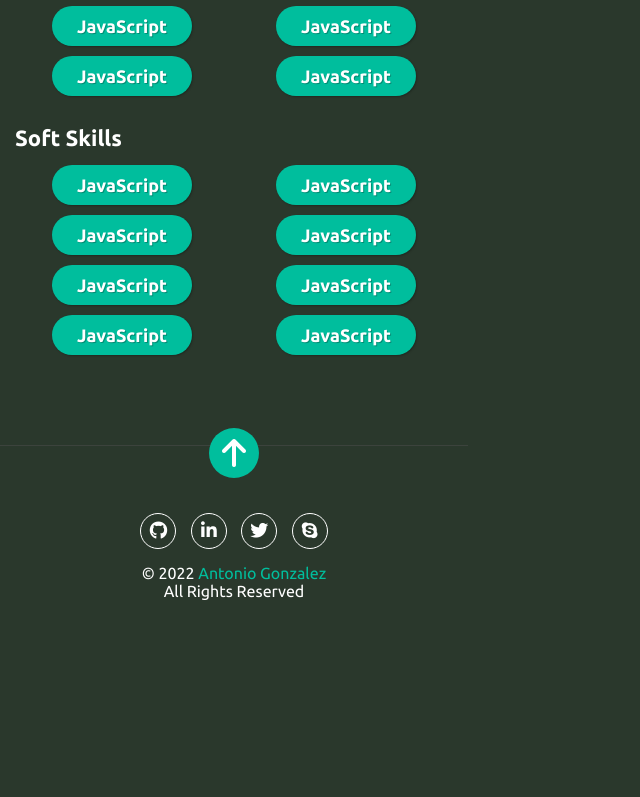
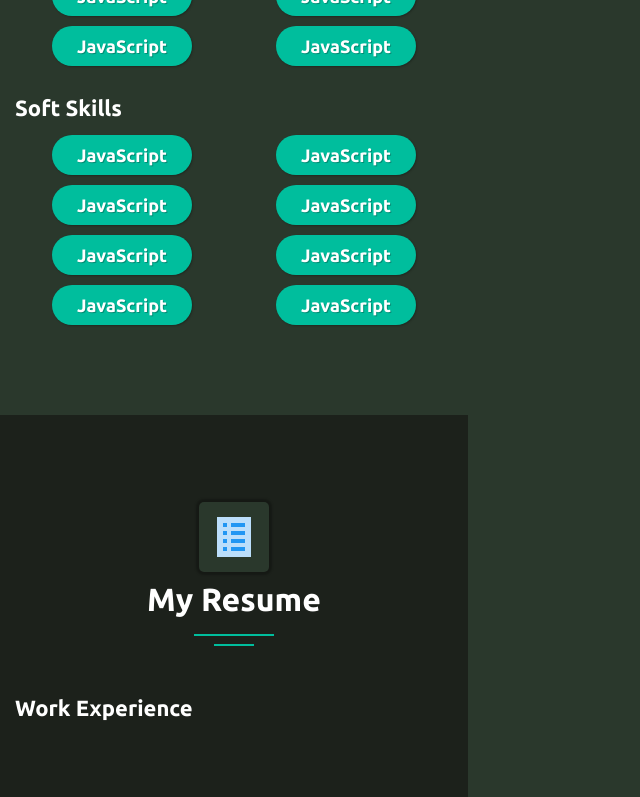
Before and after one commit to agonzalezf87/agonzalezf87.dev, a React (Vite) app: page / in a window 1280 px wide. Shown: the part 2000-2797 px from the top of the page, without its empty margins (0-640 px from the left). Before the commit the page ends 2617 px from the top, so only its background shows below. Built offline with nearby package versions, Linux system fonts and the light colour scheme.

Commit message:
Added layout for Resume section.

```diff
--- a/src/components/About/index.jsx
+++ b/src/components/About/index.jsx
@@ -21,7 +21,7 @@ const About = () => {
     <section className="About" id="About">
       <SectionTitle
         text={language === "en" ? "About Me" : "Acerca de Mí"}
-        icon='info'
+        icon='inf'
         variant={false}
       />
       <div className="section__row">
@@ -35,7 +35,7 @@ const About = () => {
               <div>{language === 'en' ? 'Phone' : 'Teléfono'}</div>
               <div>{language === 'en' ? 'E-Mail' : 'Correo-e'}</div>
               <div>{language === 'en' ? 'Address' : 'Dirección'}</div>
-              <div>{language === 'en' ? 'Job Satus' : 'Dis. Laboral'}</div>
+              <div>{language === 'en' ? 'Job Satus' : 'Disp. Laboral'}</div>
             </div>
               {personalDetails.map(key => (
                 <div key="details__column" className="details__column">
--- /dev/null
+++ b/src/components/Resume/index.jsx
@@ -0,0 +1,29 @@
+import { useContext } from 'react'
+import { SectionTitle } from '../SectionTitle'
+import { SiteContext } from '../../context/SiteContext'
+import '../../styles/Resume.component.css'
+
+const Resume = () => {
+  const { language } = useContext(SiteContext)
+  return (
+    <section className="Resume" id='Resume'>
+      <SectionTitle
+        text={language === "en" ? "My Resume" : "Mi CV"}
+        icon='res'
+        variant={false}
+      />
+      <div className="section__row">
+        <div className="section__row__title">
+          <h2>{language === 'es' ? 'Experiencia Laboral' : 'Work Experience'}</h2>
+        </div>
+      </div>
+      <div className="section__row">
+        <div className="section__row__title">
+          <h2>{language === 'es' ? 'Educación' : 'Education'}</h2>
+        </div>
+      </div>
+    </section>
+  )
+}
+
+export { Resume }
--- a/src/components/SectionTitle.jsx
+++ b/src/components/SectionTitle.jsx
@@ -1,11 +1,11 @@
 import '../styles/SectionTitle.component.css'
-import { FcInfo, FcBusinessman} from 'react-icons/fc'
+import { FcInfo, FcSettings, FcViewDetails, FcFeedback, FcBusiness} from 'react-icons/fc'
 
 const SectionTitle = ({text, icon, variant}) => {
   return (
     <div className="SectionTitle">
       <div className={!!variant ? "SectionTitle__logo variant" : "SectionTitle__logo"}>
-        {icon === 'info' ? <FcInfo /> : <FcBusinessman />}
+        {icon === 'inf' ? <FcInfo /> : icon === 'res' ?  <FcViewDetails /> : icon === 'cont' ? <FcFeedback /> : icon === 'prj' ? <FcBusiness /> : <FcSettings />}
       </div>
       <div className="SectionTitle__text">{text}</div>
       <div className="SectionTitle__under"></div>
--- a/src/pages/LandingPage.jsx
+++ b/src/pages/LandingPage.jsx
@@ -1,6 +1,7 @@
 import { Hero } from "../components/Hero"
 import { About } from "../components/About/index"
-import { Skills } from "../components/Skills/index.jsx"
+import { Skills } from "../components/Skills/"
+import { Resume } from "../components/Resume/"
 import '../styles/About.component.css'
 
 const LandingPage = () => {
@@ -9,6 +10,7 @@ const LandingPage = () => {
       <Hero />
       <About />
       <Skills />
+      <Resume />
     </>
   )
 }
--- a/src/routes/UI.jsx
+++ b/src/routes/UI.jsx
@@ -1,6 +1,6 @@
 import { useContext } from 'react'
 import { Route, Switch } from 'wouter'
-import { Header } from '../components/Header/index'
+import { Header } from '../components/Header/'
 import { Footer } from '../components/Footer'
 import { LandingPage } from '../pages/LandingPage'
 import { Projects } from '../pages/Projects'
--- /dev/null
+++ b/src/styles/Resume.component.css
@@ -0,0 +1,3 @@
+.Resume {
+  background-color: var(--dark-color-1);
+}
--- a/src/styles/SectionTitle.component.css
+++ b/src/styles/SectionTitle.component.css
@@ -4,7 +4,7 @@
   flex-direction: column;
   align-items: center;
   justify-content: center;
-  margin-bottom: 30px;
+  margin-bottom: 15px;
 }
 
 .SectionTitle__logo {
```
